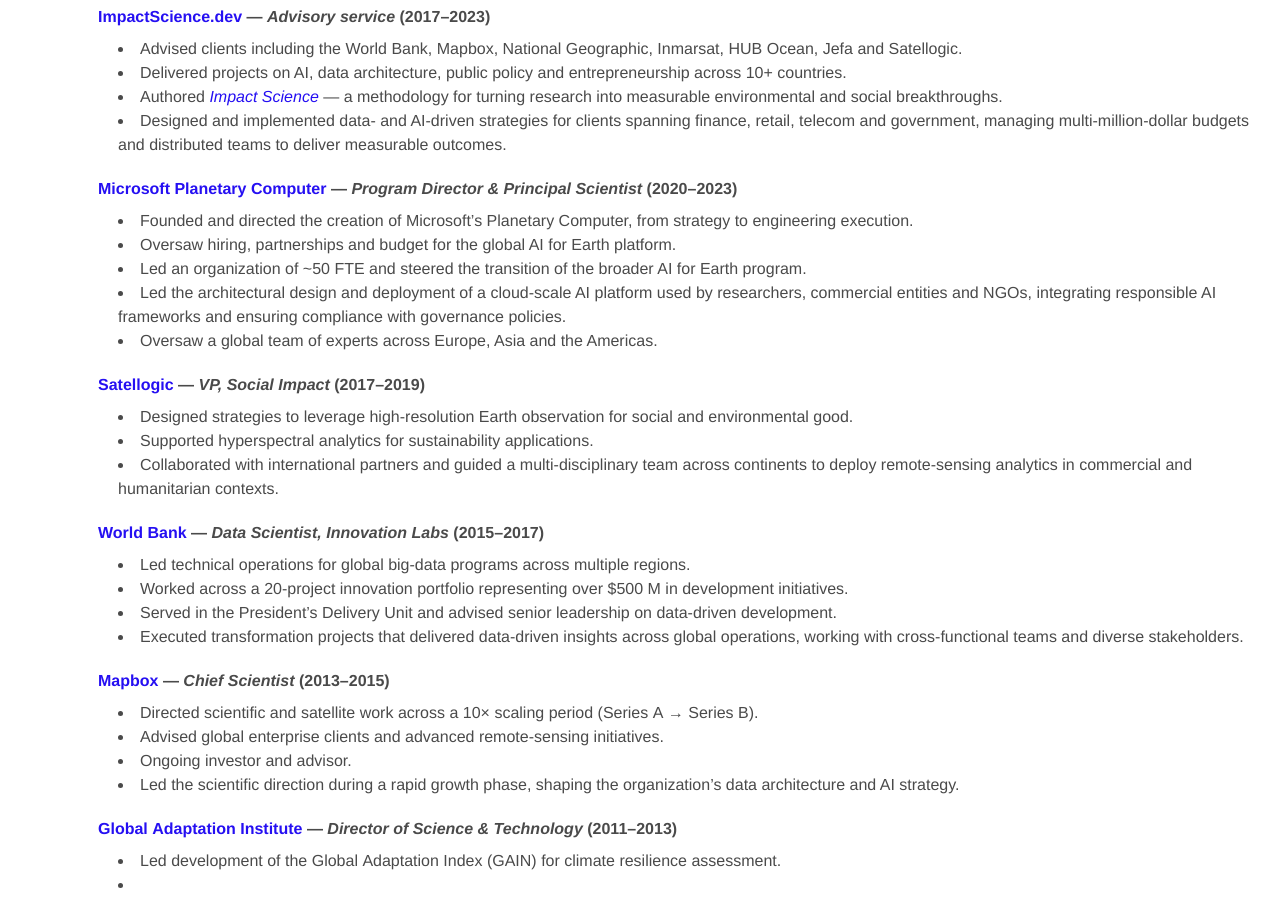
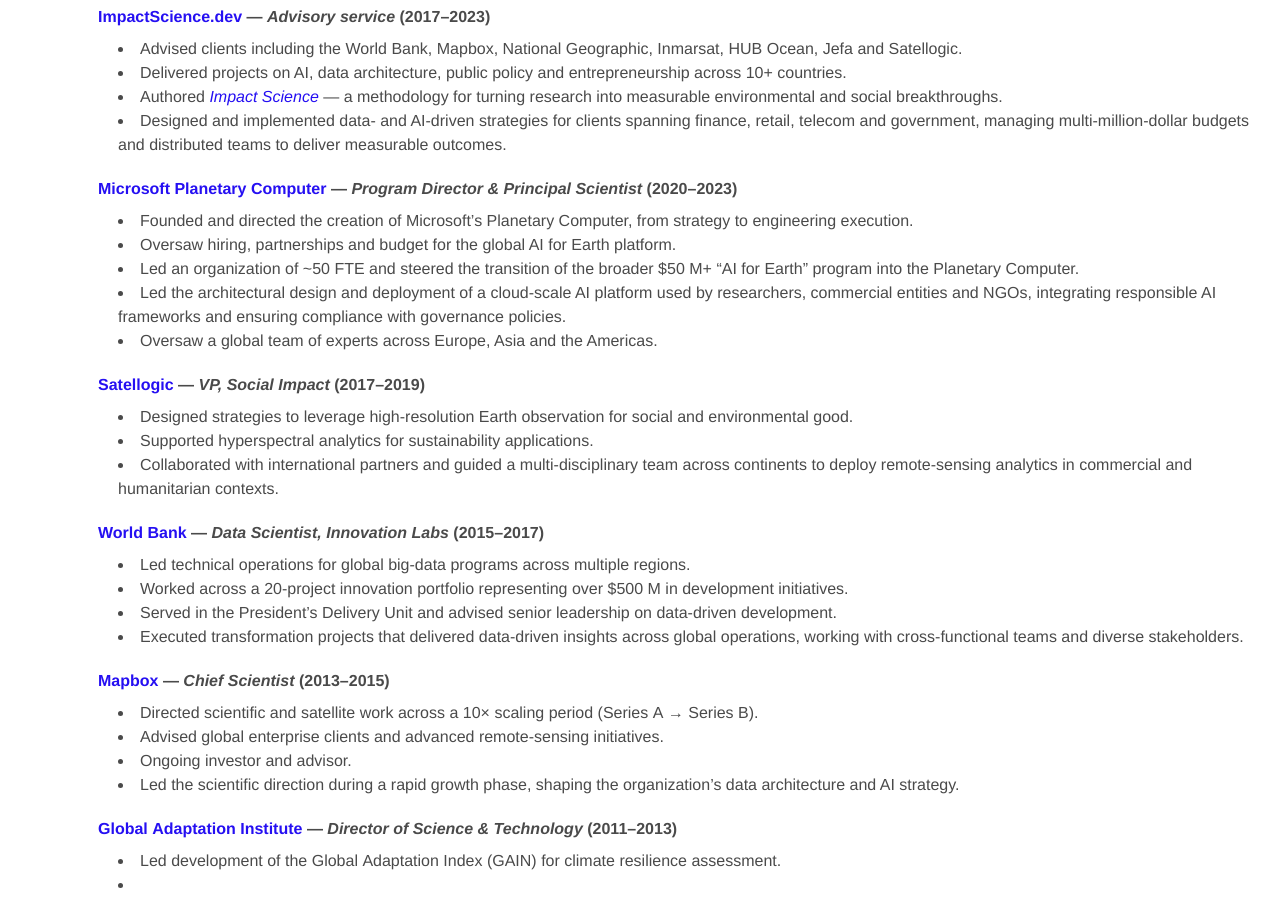
Before and after one commit to brunosan/cv, a Jekyll site: the page built from index.md, in a window 1280 px wide and 900 px high, scrolled down 602 px. Built offline with Jekyll 4.4.1, drawn with Linux system fonts in a browser that asks for light colours.

Commit message:
CV: restore $50M+ figure alongside ~50 FTE; clarify AI for Earth → Planetary Computer transition
Keeps the publicly-reported $50M+ AI for Earth figure (defensible, reported
online) together with the ~50 FTE org scale, and specifies the transition was
into the Planetary Computer.

Co-Authored-By: Claude Opus 4.8 <noreply@anthropic.com>

```diff
--- a/index.md
+++ b/index.md
@@ -34,7 +34,7 @@ title: "CV: Bruno Sánchez-Andrade Nuño, PhD"
 ### [Microsoft Planetary Computer](https://planetarycomputer.microsoft.com) — *Program Director & Principal Scientist* (2020–2023)
 - Founded and directed the creation of Microsoft’s Planetary Computer, from strategy to engineering execution.
 - Oversaw hiring, partnerships and budget for the global AI for Earth platform.
-- Led an organization of ~50 FTE and steered the transition of the broader AI for Earth program.
+- Led an organization of ~50 FTE and steered the transition of the broader $50 M+ “AI for Earth” program into the Planetary Computer.
 - Led the architectural design and deployment of a cloud‑scale AI platform used by researchers, commercial entities and NGOs, integrating responsible AI frameworks and ensuring compliance with governance policies.
 - Oversaw a global team of experts across Europe, Asia and the Americas.
 
```
